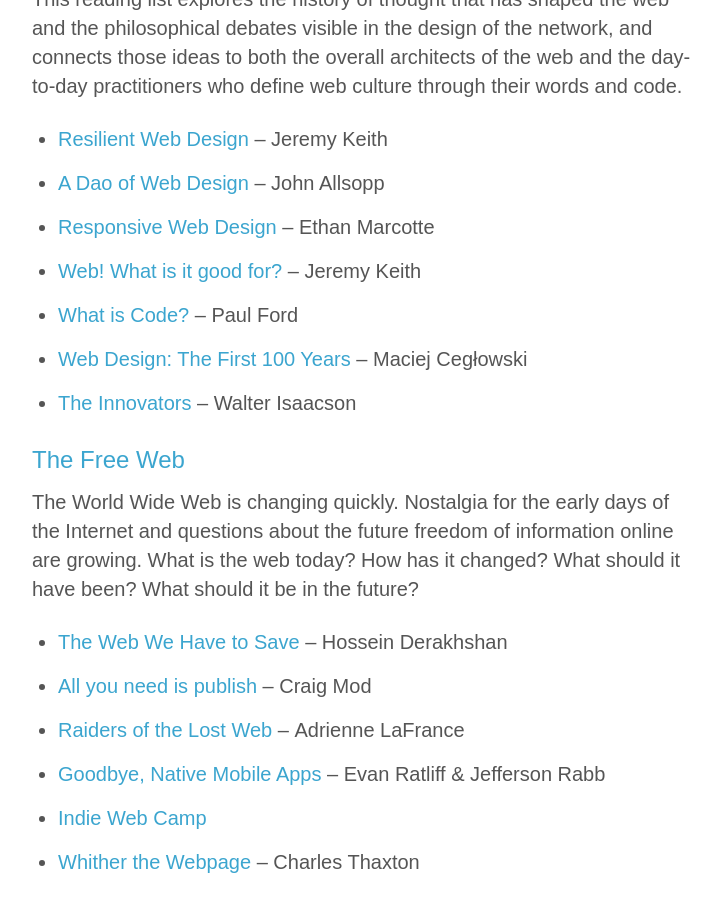
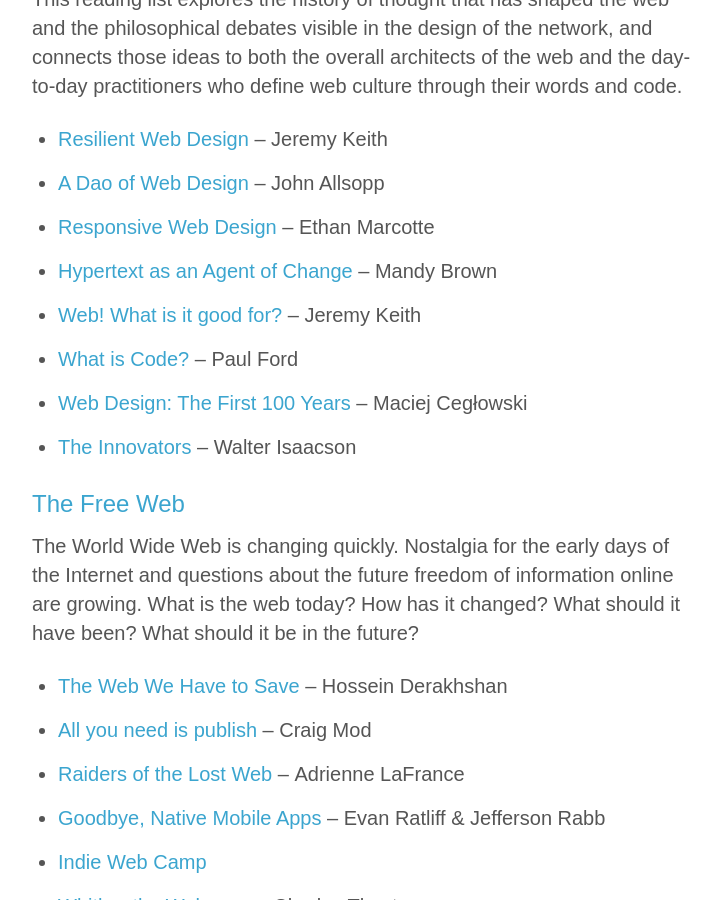
Before and after one commit to kmcgillivray/kmcgillivray.github.io, a Jekyll site: the page built from _posts/2016-05-31-a-web-development-reading-list.md, in a window 1280 px wide and 900 px high, scrolled down 905 px. Shown: the whole window, without its empty margins (278-999 px from the left). Built offline with Jekyll 4.4.1, drawn with Linux system fonts in a browser that asks for light colours; nearby versions of some CDN libraries.

Commit message:
Add to reading list

```diff
--- a/_posts/2016-05-31-a-web-development-reading-list.md
+++ b/_posts/2016-05-31-a-web-development-reading-list.md
@@ -18,6 +18,7 @@
 * [Resilient Web Design](http://resilientwebdesign.com) – Jeremy Keith
 * [A Dao of Web Design](http://alistapart.com/article/dao) – John Allsopp
 * [Responsive Web Design](http://alistapart.com/article/responsive-web-design) – Ethan Marcotte
+* [Hypertext as an Agent of Change](http://aworkinglibrary.com/writing/hypertext-as-an-agent-of-change/) – Mandy Brown
 * [Web! What is it good for?](https://adactio.com/journal/9016) – Jeremy Keith
 * [What is Code?](http://www.bloomberg.com/graphics/2015-paul-ford-what-is-code/) – Paul Ford
 * [Web Design: The First 100 Years](http://idlewords.com/talks/web_design_first_100_years.htm) – Maciej Cegłowski
```
